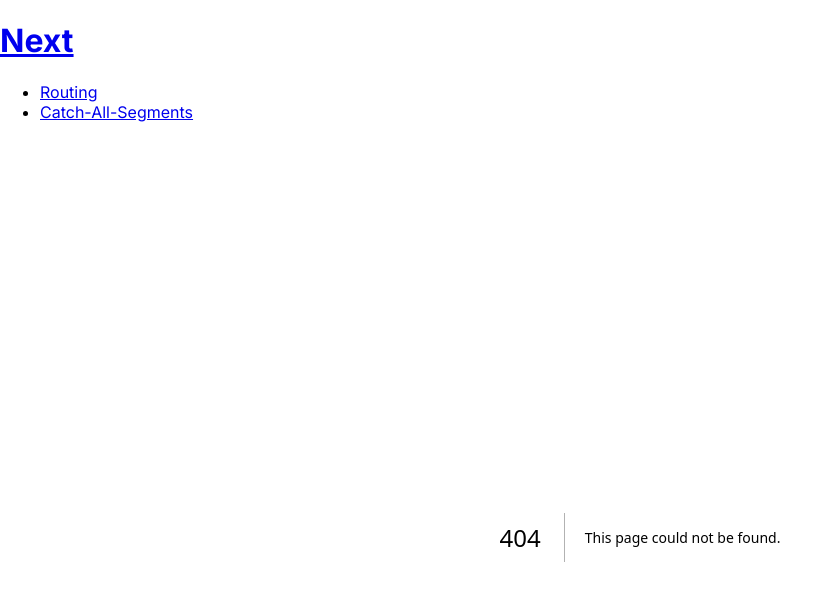
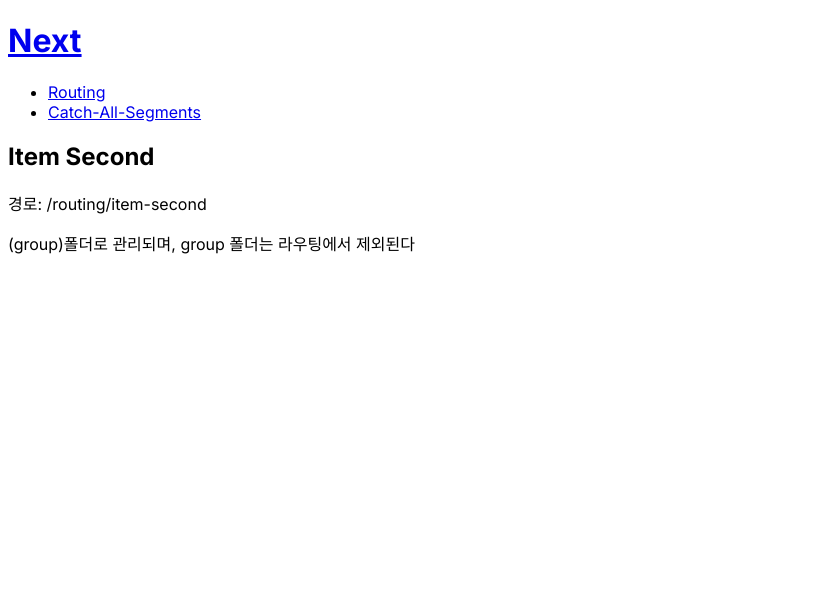
Before and after one commit to colorlessdia/next-practice, a Next.js app: page /routing/item-second in a window 1280 px wide. Before the commit this address had no page. Shown: the top 600 px of the page, without its empty margins (0-839 px from the left). Built offline with nearby package versions, Linux system fonts and the light colour scheme.

Commit message:
[feat] route group

```diff
--- /dev/null
+++ b/src/app/routing/(group)/item-second/page.tsx
@@ -0,0 +1,11 @@
+const ItemSecond = () => {
+  return (
+    <>
+      <h2>Item Second</h2>
+      <p>경로: /routing/item-second</p>
+      <p>(group)폴더로 관리되며, group 폴더는 라우팅에서 제외된다</p>
+    </>
+  );
+};
+
+export default ItemSecond;
```
Also changed, not shown: src/app/routing/(group)/item-first/page.tsx (added, +11 -0 lines), src/app/routing/page.tsx (+7 -0 lines).
